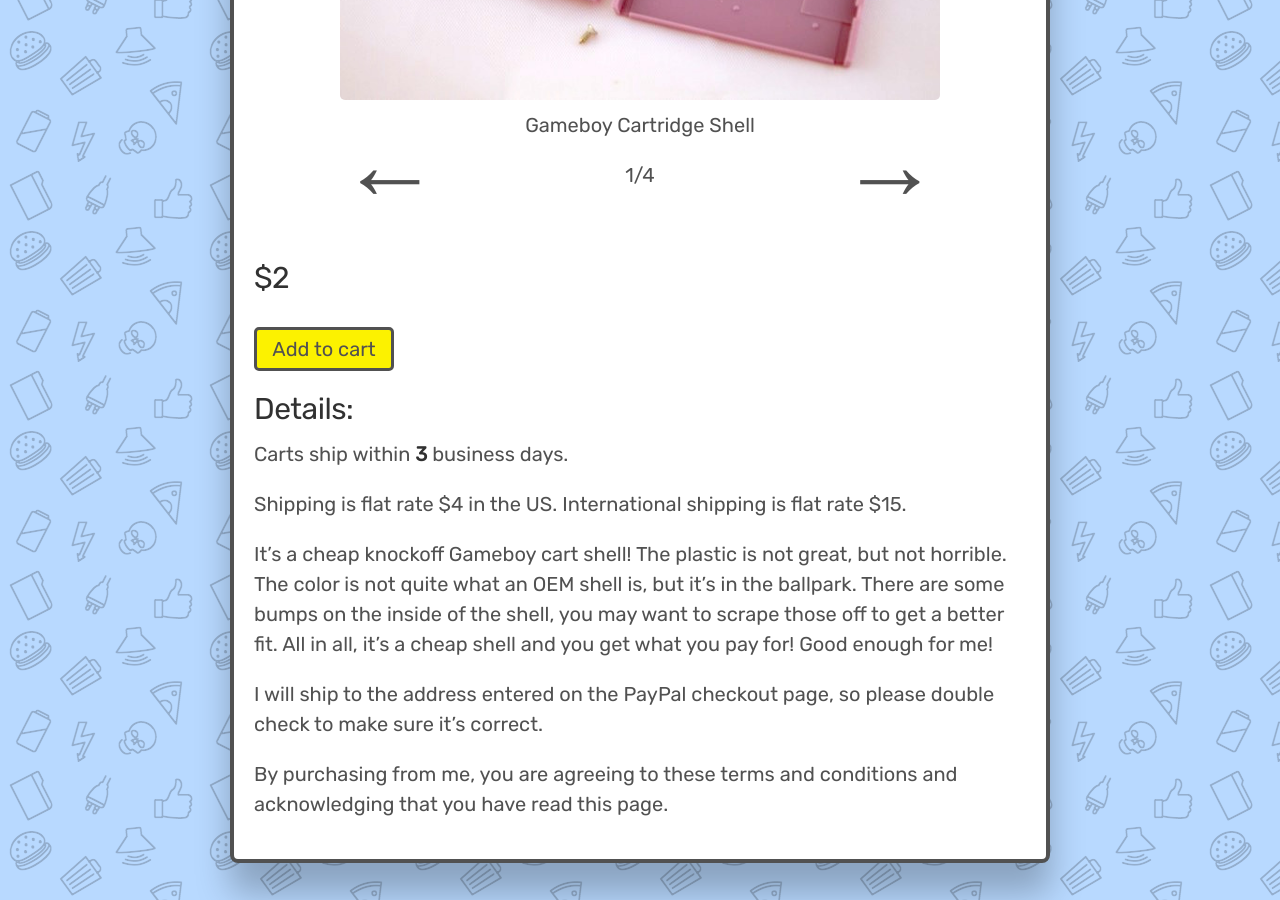
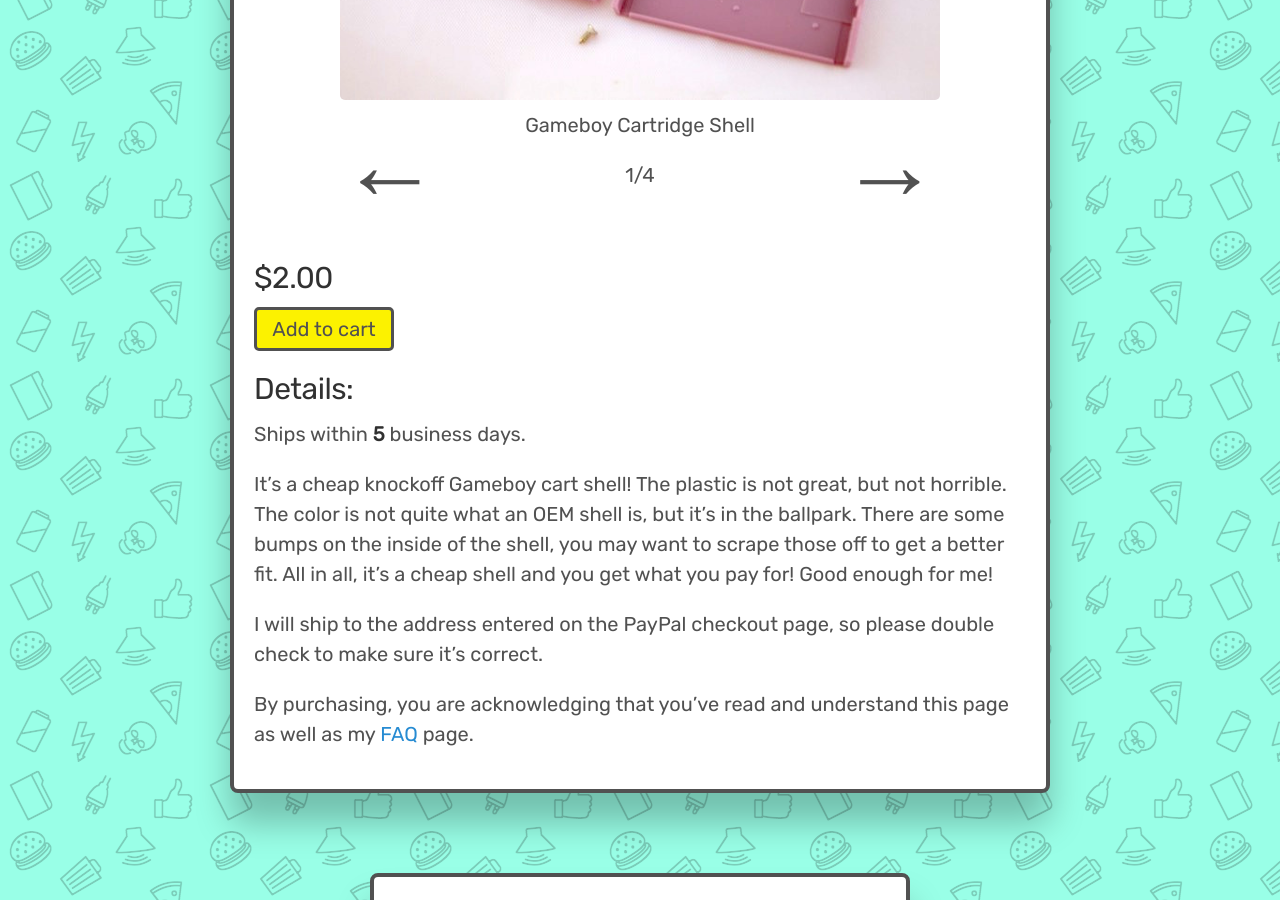
Before and after one commit to catskull/catskullelectronics.com, a Jekyll site: the page built from _posts/2017-02-11-gbshell.md, in a window 1280 px wide and 900 px high, scrolled down 831 px. Built offline with Jekyll 4.4.1, drawn with Linux system fonts in a browser that asks for light colours; comment, search, counter and statistics services are not loaded.

Commit message:
Update gbshell for shopify

```diff
--- a/_posts/2017-02-11-gbshell.md
+++ b/_posts/2017-02-11-gbshell.md
@@ -18,32 +19,16 @@
 	</div>
 </div>
 
-## $2
+## ${{ page.price }}.00
 
-<table>
-	<form id="paypal" target="paypal" action="https://www.paypal.com/cgi-bin/webscr" method="post">
-	<input type="hidden" name="cmd" value="_s-xclick">
-	<input type="hidden" name="hosted_button_id" value="97ZXFH9RB6HJ2">
-	</form>
-</table>
-
-<div class="addToCart noselect" onclick="addToCart()">
-  Add to cart
-</div>
+{% include shopify_markup.html %}
 
 ## Details:
 
-
-
-Carts ship within **3** business days.
-
-Shipping is flat rate $4 in the US. International shipping is flat rate $15.
+Ships within **5** business days.
 
 It's a cheap knockoff Gameboy cart shell! The plastic is not great, but not horrible. The color is not quite what an OEM shell is, but it's in the ballpark. There are some bumps on the inside of the shell, you may want to scrape those off to get a better fit. All in all, it's a cheap shell and you get what you pay for! Good enough for me!
 
-I will ship to the address entered on the PayPal checkout page, so please double check to make sure it's correct.
+{% include product_footer.md %}
 
-By purchasing from me, you are agreeing to these terms and conditions and acknowledging that you have read this page.
-
-<script src="https://ajax.googleapis.com/ajax/libs/jquery/2.2.2/jquery.min.js"></script>
 <script src="{{ site.baseurl }}public/js/gbshellgallery.js"></script>
```
Also changed, not shown: other parts of _posts/2017-02-11-gbshell.md (+1 -0 lines).
